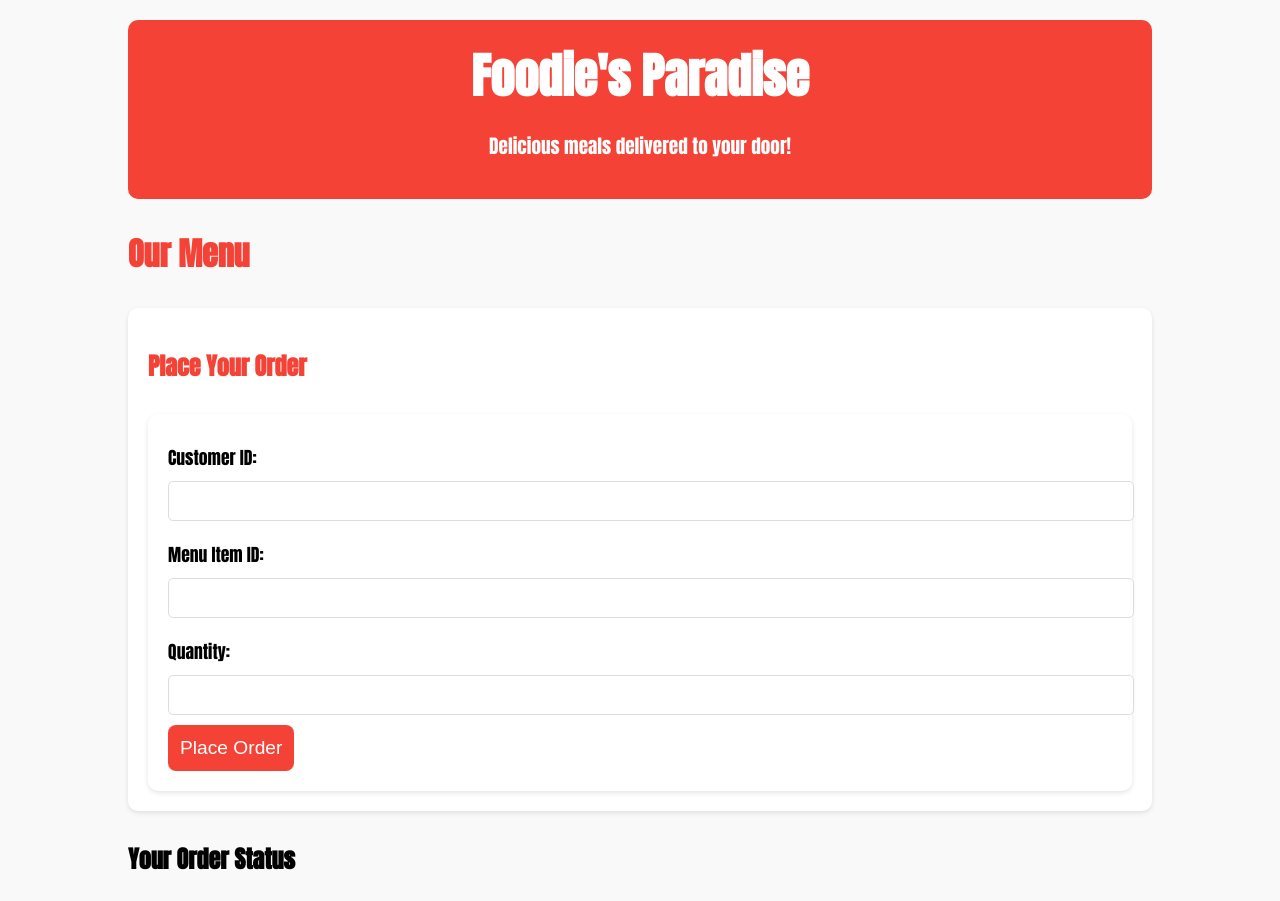
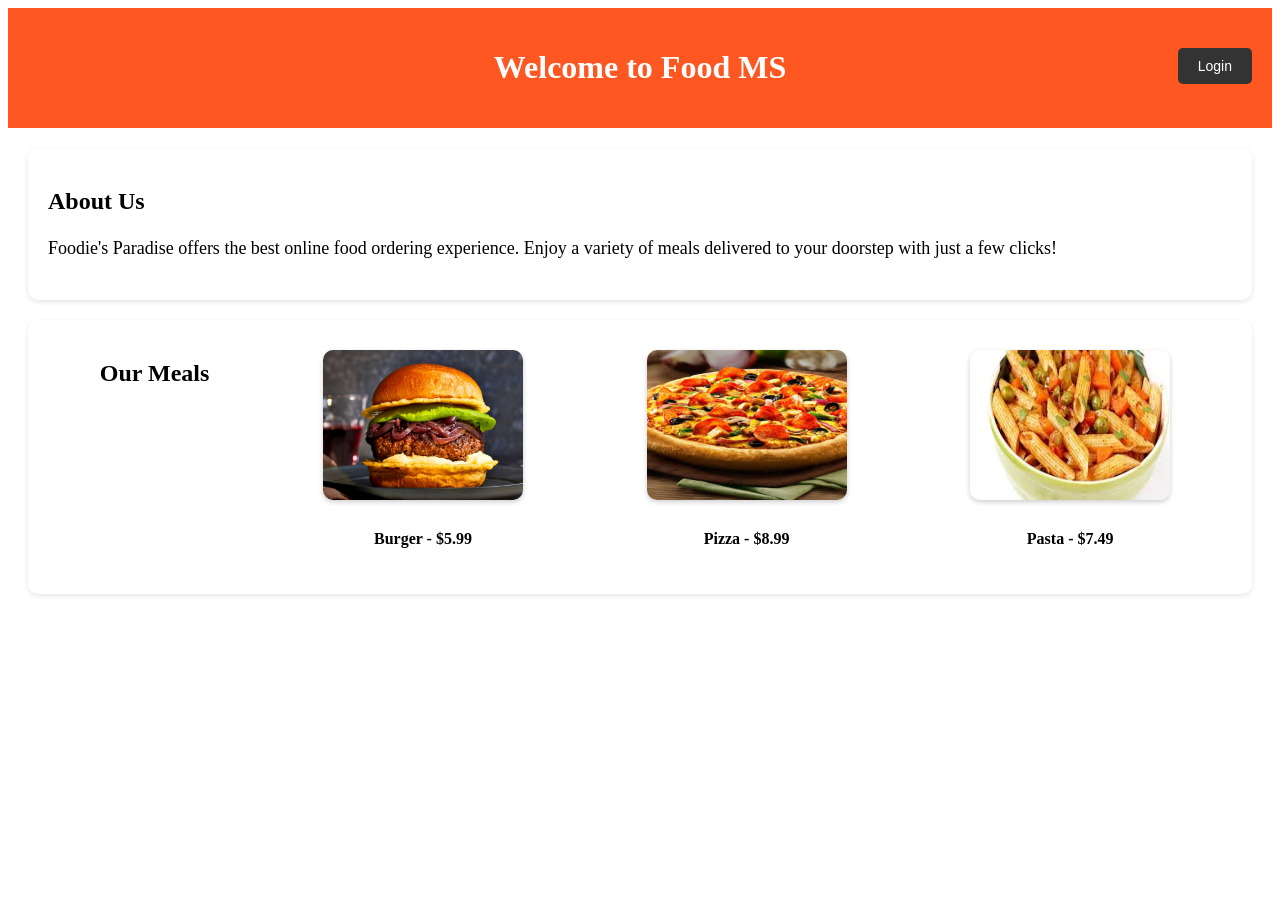
Before and after one commit to omykit/START, a website: page index.html in a window 1280 px wide. After the commit the page ends 800 px from the top, so only its background shows below. Drawn offline with Linux system fonts and the light colour scheme; no server answers.

Commit message:
Add files via upload

```diff
--- a/index.html
+++ b/index.html
@@ -3,47 +3,33 @@
 <head>
     <meta charset="UTF-8">
     <meta name="viewport" content="width=device-width, initial-scale=1.0">
-    <title>Food Ordering System - Restaurant</title>
+    <title>Food Ordering System</title>
     <link rel="stylesheet" href="style.css">
-    <!-- Adding a Google Font (similar to Albaik's style) -->
-    <link href="https://fonts.googleapis.com/css2?family=Anton&display=swap" rel="stylesheet">
+    <link href="https://fonts.googleapis.com/css2?family=Anton&amp;display=swap" rel="stylesheet">
 </head>
 <body>
-    <div class="container">
-        <header>
-            <h1>Foodie's Paradise</h1>
-            <p>Delicious meals delivered to your door!</p>
-        </header>
-
-        <!-- Display Menu -->
-        <div id="menu-container">
-            <h2>Our Menu</h2>
-            <ul id="menu-list"></ul>
+    <header>
+        <h1>Welcome to Food MS</h1>
+        <button onclick="location.href='login.html'" class="btn">Login</button>
+    </header>
+    <section class="intro">
+        <h2>About Us</h2>
+        <p>Foodie's Paradise offers the best online food ordering experience. Enjoy a variety of meals delivered to your doorstep with just a few clicks!</p>
+    </section>
+    <section class="menu-gallery">
+        <h2>Our Meals</h2>
+        <div class="meal">
+            <img src="burger.jpg" alt="Burger">
+            <p>Burger - $5.99</p>
         </div>
-
-        <!-- Order Form -->
-        <div id="order-form">
-            <h2>Place Your Order</h2>
-            <form id="order-form">
-                <label for="customer-id">Customer ID:</label>
-                <input type="number" id="customer-id" required>
-
-                <label for="menu-item">Menu Item ID:</label>
-                <input type="number" id="menu-item" required>
-
-                <label for="quantity">Quantity:</label>
-                <input type="number" id="quantity" required>
-
-                <button type="submit">Place Order</button>
-            </form>
+        <div class="meal">
+            <img src="pizza.jpg" alt="Pizza">
+            <p>Pizza - $8.99</p>
         </div>
-
-        <div id="order-status">
-            <h2>Your Order Status</h2>
-            <p id="status-message"></p>
+        <div class="meal">
+            <img src="pasta.jpg" alt="Pasta">
+            <p>Pasta - $7.49</p>
         </div>
-    </div>
-
-    <script src="script.js"></script>
+    </section>
 </body>
 </html>
--- a/style.css
+++ b/style.css
@@ -1,116 +1,186 @@
-/* Apply Google Font */
+ General Styling */
 body {
-    font-family: 'Anton', sans-serif;
+    font-family: Arial, sans-serif;
     margin: 0;
     padding: 0;
     background-color: #f9f9f9;
+    color: #333;
 }
 
-/* General container */
-.container {
-    width: 80%;
-    margin: 0 auto;
-    padding-top: 20px;
+/* Header Styling */
+header {
+    background-color: #ff5722;
+    color: white;
+    padding: 20px;
+    text-align: center;
+    position: relative;
 }
 
-/* Header */
-header {
-    background-color: #f44336; /* Red similar to Albaik */
+header .btn {
+    position: absolute;
+    top: 20px;
+    right: 20px;
+    background-color: #333;
     color: white;
-    text-align: center;
-    padding: 20px;
-    border-radius: 10px;
+    border: none;
+    padding: 10px 20px;
+    cursor: pointer;
+    border-radius: 5px;
+    font-size: 14px;
 }
 
-header h1 {
-    font-size: 3em;
-    margin: 0;
+header .btn:hover {
+    background-color: #555;
 }
 
-header p {
-    font-size: 1.2em;
+/* Section Styling */
+section {
+    padding: 20px;
+    margin: 20px;
+    background-color: white;
+    border-radius: 10px;
+    box-shadow: 0 2px 5px rgba(0, 0, 0, 0.1);
 }
 
-/* Menu section */
-#menu-container {
-    margin-top: 30px;
+.intro p {
+    font-size: 18px;
+    line-height: 1.5;
 }
 
-#menu-container h2 {
-    font-size: 2em;
-    color: #f44336;
+/* Menu Gallery */
+.menu-gallery {
+    display: flex;
+    justify-content: space-around;
+    flex-wrap: wrap;
 }
 
-#menu-list {
-    list-style-type: none;
-    padding: 0;
+.menu-gallery .meal {
+    text-align: center;
+    margin: 10px;
 }
 
-#menu-list li {
-    padding: 10px;
-    margin: 10px 0;
-    background-color: #fff;
-    border-radius: 8px;
-    box-shadow: 0 2px 5px rgba(0,0,0,0.1);
-    font-size: 1.2em;
-    display: flex;
-    justify-content: space-between;
-    align-items: center;
+.menu-gallery .meal img {
+    width: 200px;
+    height: 150px;
+    border-radius: 10px;
+    box-shadow: 0 2px 5px rgba(0, 0, 0, 0.2);
+    margin-bottom: 10px;
 }
 
-#menu-list li span {
+.menu-gallery .meal p {
+    font-size: 16px;
     font-weight: bold;
 }
 
-/* Order Form */
-#order-form {
-    margin-top: 30px;
-    background-color: #fff;
+/* Form Styling */
+form {
+    max-width: 400px;
+    margin: 0 auto;
     padding: 20px;
+    background-color: white;
     border-radius: 10px;
-    box-shadow: 0 2px 5px rgba(0,0,0,0.1);
+    box-shadow: 0 2px 5px rgba(0, 0, 0, 0.1);
 }
 
-#order-form h2 {
-    color: #f44336;
+form h2 {
+    text-align: center;
+    margin-bottom: 20px;
 }
 
-#order-form label {
-    font-size: 1.1em;
-    margin-top: 10px;
-    display: block;
-}
-
-#order-form input {
+form input {
     width: 100%;
     padding: 10px;
     margin: 10px 0;
     border: 1px solid #ddd;
     border-radius: 5px;
-    font-size: 1em;
 }
 
-#order-form button {
-    background-color: #f44336;
+form button {
+    width: 100%;
+    padding: 10px;
+    background-color: #ff5722;
     color: white;
-    padding: 12px;
-    font-size: 1.2em;
     border: none;
-    border-radius: 8px;
+    border-radius: 5px;
+    font-size: 16px;
     cursor: pointer;
 }
 
-#order-form button:hover {
-    background-color: #c1352e;
+form button:hover {
+    background-color: #e64a19;
 }
 
-/* Order Status Section */
-#order-status {
-    margin-top: 30px;
+form p {
+    text-align: center;
+    margin-top: 10px;
+    font-size: 14px;
 }
 
-#status-message {
-    font-size: 1.5em;
-    color: #4caf50;
-    font-weight: bold;
+form p a {
+    color: #ff5722;
+    text-decoration: none;
 }
+
+form p a:hover {
+    text-decoration: underline;
+}
+
+/* Order Page Styling */
+.menu-item {
+    display: flex;
+    align-items: center;
+    justify-content: space-between;
+    margin: 10px 0;
+    padding: 10px;
+    background-color: white;
+    border-radius: 5px;
+    box-shadow: 0 2px 5px rgba(0, 0, 0, 0.1);
+}
+
+.menu-item img {
+    width: 80px;
+    height: 80px;
+    border-radius: 5px;
+}
+
+.menu-item input {
+    width: 60px;
+    padding: 5px;
+    text-align: center;
+    border: 1px solid #ddd;
+    border-radius: 5px;
+}
+
+/* Button Styling */
+button {
+    display: inline-block;
+    padding: 10px 20px;
+    margin: 20px 0;
+    background-color: #ff5722;
+    color: white;
+    border: none;
+    border-radius: 5px;
+    font-size: 16px;
+    cursor: pointer;
+    text-align: center;
+}
+
+button:hover {
+    background-color: #e64a19;
+}
+
+/* Footer (Optional) */
+footer {
+    background-color: #333;
+    color: white;
+    text-align: center;
+    padding: 10px 0;
+    position: fixed;
+    bottom: 0;
+    width: 100%;
+}
+
+footer p {
+    margin: 0;
+    font-size: 14px;
+}
```
Also changed, not shown: order.html (added, +27 -0 lines), signup.html (added, +18 -0 lines), burger.jpg (added), pasta.jpg (added), pizza.jpg (added).
